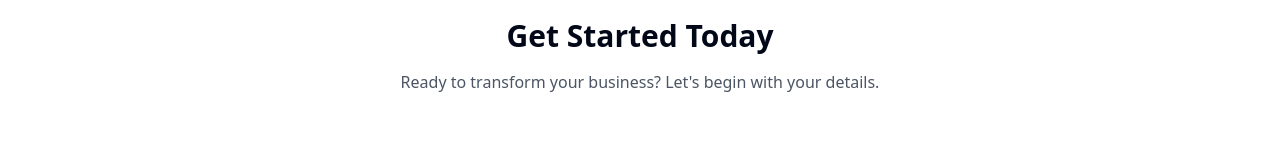
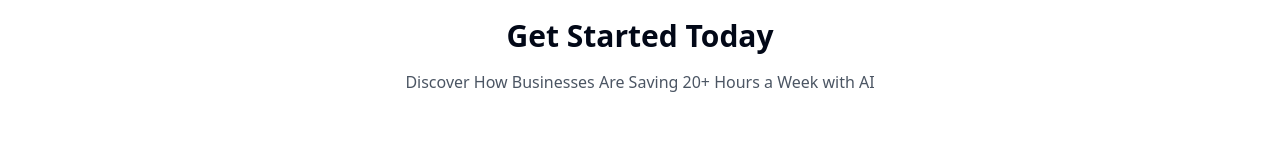
Before and after one commit to Kodenyx/fme-sheri, a React (Vite) app: page / in a window 1280 px wide. Shown: the part 2038-2180 px from the top of the page. Built offline with nearby package versions, Linux system fonts and the light colour scheme.

Commit message:
Update footer text message
Changed the footer section text from "Ready to transform your business? Let's begin with your details." to "Discover How Businesses Are Saving 20+ Hours a Week with AI".
[skip gpt_engineer]

```diff
--- a/src/components/Contact.tsx
+++ b/src/components/Contact.tsx
@@ -51,7 +51,7 @@ const Contact = () => {
           <div className="text-center mb-12">
             <h2 className="text-3xl font-bold mb-4">Get Started Today</h2>
             <p className="text-gray-600">
-              Ready to transform your business? Let's begin with your details.
+              Discover How Businesses Are Saving 20+ Hours a Week with AI
             </p>
           </div>
           <form onSubmit={handleSubmit} className="space-y-6">
```
